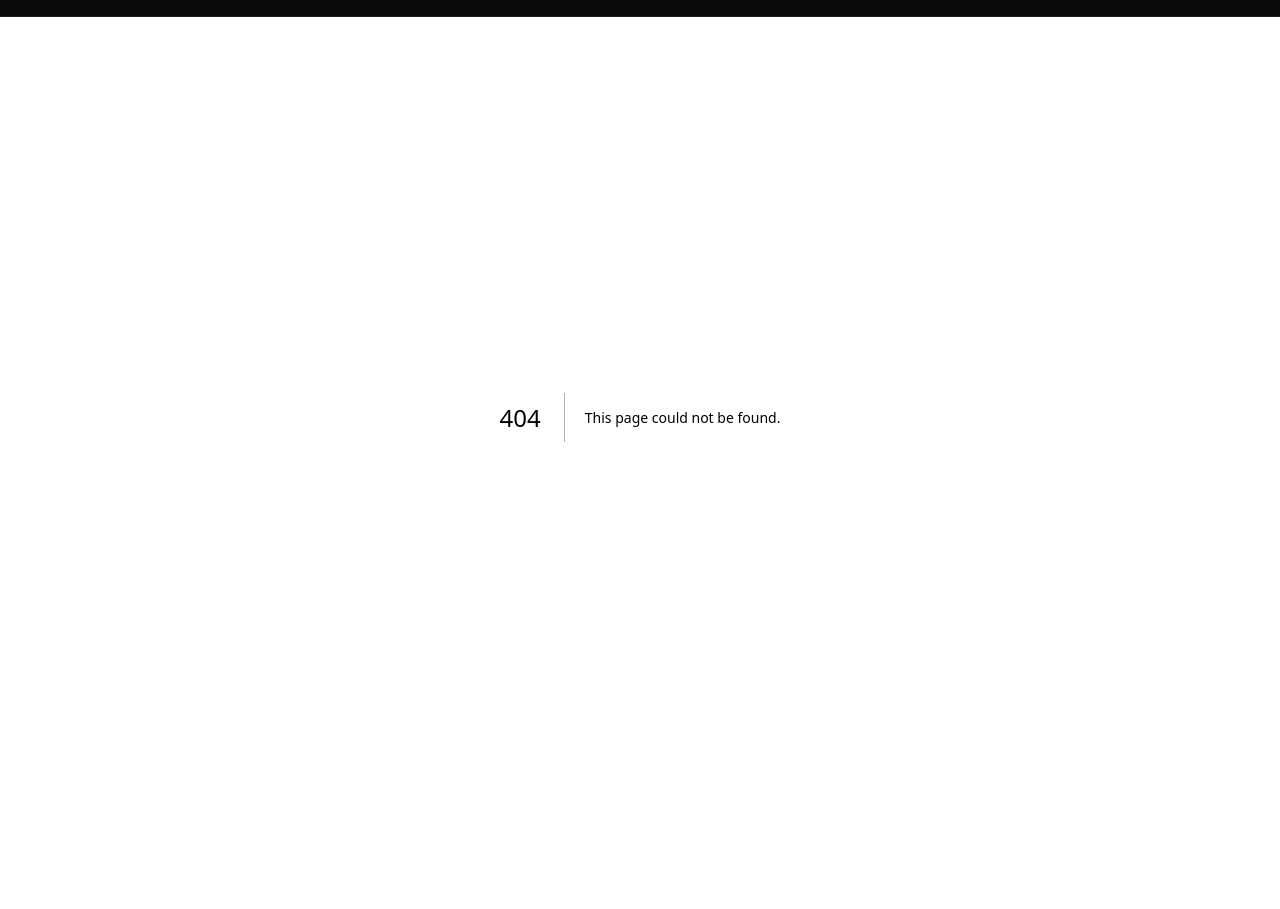
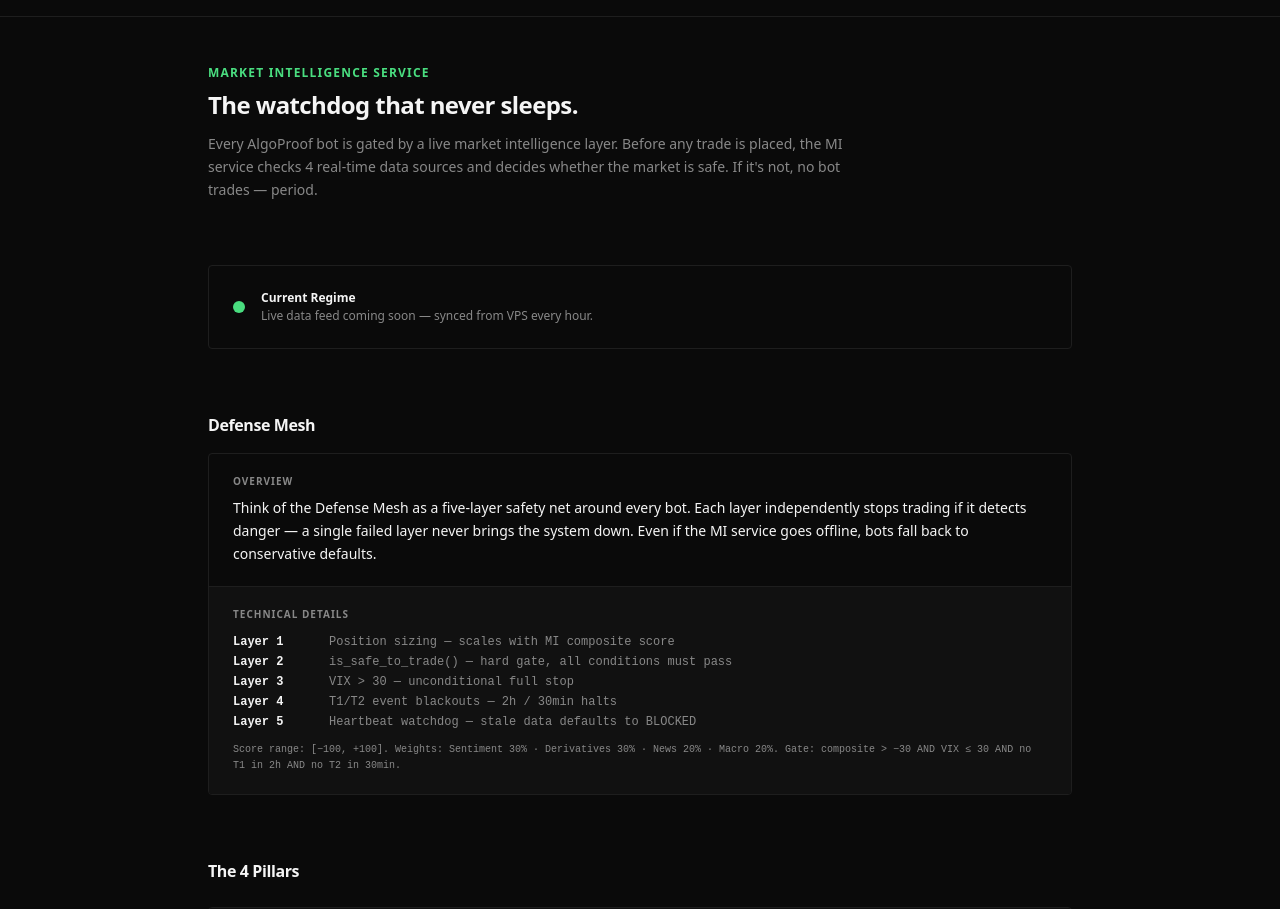
Before and after one commit to Tosmahdess/algoproof, a Next.js app: page /intelligence in a window 1280 px wide. Before the commit this address had no page. Shown: the part 40-949 px from the top of the page. Built offline with nearby package versions, Linux system fonts and the light colour scheme.

Commit message:
feat(pages): add /intelligence vitrine with defense mesh + 4 pillars

```diff
--- /dev/null
+++ b/src/app/intelligence/page.tsx
@@ -0,0 +1,146 @@
+import ExplainerBox from '@/components/ExplainerBox'
+
+export const metadata = {
+  title: 'Market Intelligence — AlgoProof',
+  description:
+    'The AI-powered market watchdog that protects every AlgoProof bot. Live monitoring of sentiment, derivatives, news, and macro events.',
+}
+
+const PILLARS = [
+  {
+    id: 'sentiment',
+    label: 'Sentiment',
+    weight: '30%',
+    color: '#ff6b35',
+    functional:
+      "Tracks market fear and greed in real time. When traders are extremely fearful, it's often a warning sign. When they're greedy, risk is elevated. This pillar tells us the crowd's emotional state.",
+    technical:
+      'Fear & Greed Index (0–100), normalized to [−50, +50]. Score contribution = (raw − 50) / 50 × weight. Fetched every 60 seconds. Cached up to 15 minutes on API failure.',
+  },
+  {
+    id: 'derivatives',
+    label: 'Derivatives',
+    weight: '30%',
+    color: '#d2a8ff',
+    functional:
+      'Watches the crypto futures market in real time. Funding rates, open interest, and liquidation events reveal when leverage is dangerously high — a classic precursor to sharp corrections.',
+    technical:
+      'Binance Futures: funding rate (8h), open interest Δ, Long/Short ratio. WebSocket liquidation stream (60-second rolling window). Composite: funding × 0.4 + OI_delta × 0.3 + LS_ratio × 0.3.',
+  },
+  {
+    id: 'news',
+    label: 'News',
+    weight: '20%',
+    color: '#3fb950',
+    functional:
+      "Scans financial headlines continuously. A major negative event (exchange hack, regulatory crackdown, macro shock) can move markets faster than any indicator. We watch the news so the bots don't trade into a storm.",
+    technical:
+      'RSS feeds from 3 sources (CoinDesk, CoinTelegraph, Reuters via Google News proxy). TF-IDF impact scoring per headline. T2 event: 30-minute trading blackout. T1 event: 2-hour halt.',
+  },
+  {
+    id: 'macro',
+    label: 'Macro',
+    weight: '20%',
+    color: '#40c4ff',
+    functional:
+      "Monitors macroeconomic conditions: stock market volatility (VIX), US Dollar strength (DXY), and upcoming events like Fed decisions or CPI releases. Crypto doesn't exist in a vacuum.",
+    technical:
+      'VIX > 30 → hard gate regardless of composite score. DXY momentum scoring. Economic calendar: 134 events across 2 tiers. T1 (Fed/CPI/NFP): 2-hour halt. T2 (secondary data): 30-minute blackout.',
+  },
+]
+
+export default function IntelligencePage() {
+  return (
+    <main className="mx-auto max-w-4xl px-4 py-12 space-y-16">
+      {/* Hero */}
+      <div>
+        <p className="text-xs font-semibold tracking-widest uppercase text-positive mb-2">
+          Market Intelligence Service
+        </p>
+        <h1 className="text-2xl font-bold tracking-tight">
+          The watchdog that never sleeps.
+        </h1>
+        <p className="mt-3 text-sm text-muted max-w-2xl leading-relaxed">
+          Every AlgoProof bot is gated by a live market intelligence layer. Before any trade
+          is placed, the MI service checks 4 real-time data sources and decides whether the
+          market is safe. If it&apos;s not, no bot trades — period.
+        </p>
+      </div>
+
+      {/* Live regime placeholder */}
+      <div className="rounded border border-border p-6 flex items-center gap-4">
+        <div className="h-3 w-3 rounded-full bg-positive animate-pulse flex-shrink-0" />
+        <div>
+          <p className="text-xs font-semibold">Current Regime</p>
+          <p className="text-xs text-muted mt-0.5">
+            Live data feed coming soon — synced from VPS every hour.
+          </p>
+        </div>
+      </div>
+
+      {/* Defense Mesh */}
+      <section>
+        <h2 className="text-base font-bold tracking-tight mb-4">Defense Mesh</h2>
+        <ExplainerBox
+          functional={
+            <p>
+              Think of the Defense Mesh as a five-layer safety net around every bot. Each layer
+              independently stops trading if it detects danger — a single failed layer never brings
+              the system down. Even if the MI service goes offline, bots fall back to conservative defaults.
+            </p>
+          }
+          technical={
+            <div className="space-y-1 text-xs font-mono">
+              <div className="grid grid-cols-[5rem_1fr] gap-x-4 gap-y-1">
+                <span className="font-semibold">Layer 1</span>
+                <span className="text-muted">Position sizing — scales with MI composite score</span>
+                <span className="font-semibold">Layer 2</span>
+                <span className="text-muted">is_safe_to_trade() — hard gate, all conditions must pass</span>
+                <span className="font-semibold">Layer 3</span>
+                <span className="text-muted">VIX &gt; 30 — unconditional full stop</span>
+                <span className="font-semibold">Layer 4</span>
+                <span className="text-muted">T1/T2 event blackouts — 2h / 30min halts</span>
+                <span className="font-semibold">Layer 5</span>
+                <span className="text-muted">Heartbeat watchdog — stale data defaults to BLOCKED</span>
+              </div>
+              <p className="pt-2 text-[10px] text-muted">
+                Score range: [−100, +100]. Weights: Sentiment 30% · Derivatives 30% · News 20% · Macro 20%.
+                Gate: composite &gt; −30 AND VIX ≤ 30 AND no T1 in 2h AND no T2 in 30min.
+              </p>
+            </div>
+          }
+        />
+      </section>
+
+      {/* 4 Pillars */}
+      <section>
+        <h2 className="text-base font-bold tracking-tight mb-6">The 4 Pillars</h2>
+        <div className="space-y-6">
+          {PILLARS.map((p) => (
+            <div key={p.id} className="rounded border border-border overflow-hidden">
+              <div className="flex items-center gap-3 px-6 py-3 border-b border-border bg-card">
+                <span
+                  className="text-xs font-bold tracking-widest uppercase"
+                  style={{ color: p.color }}
+                >
+                  {p.label}
+                </span>
+                <span className="ml-auto text-xs text-muted font-mono">{p.weight} weight</span>
+              </div>
+              <div className="border-t-0">
+                <ExplainerBox functional={p.functional} technical={p.technical} />
+              </div>
+            </div>
+          ))}
+        </div>
+      </section>
+
+      {/* Stats placeholder */}
+      <div className="rounded border border-dashed border-border px-6 py-8 text-center">
+        <p className="text-xs text-muted">
+          Historical MI signal accuracy and regime tracking — coming soon.
+        </p>
+      </div>
+    </main>
+  )
+}
```
